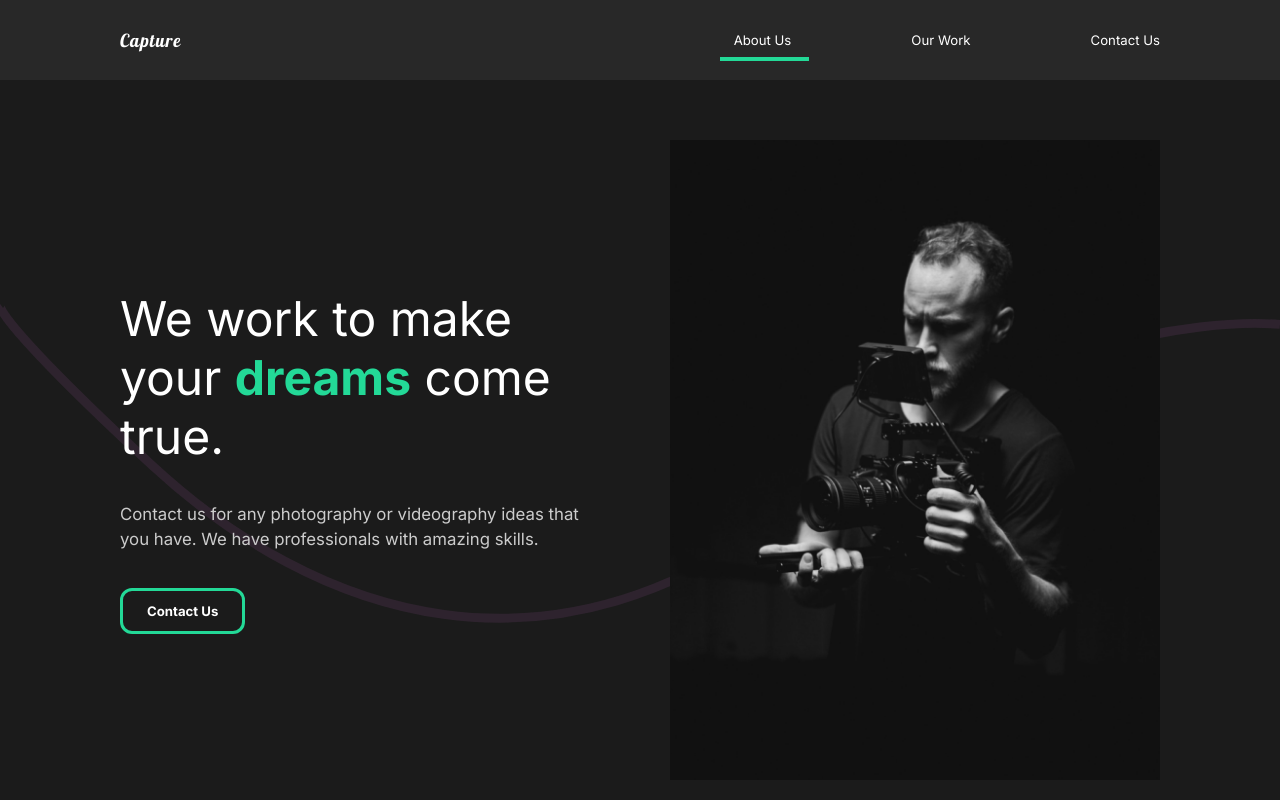
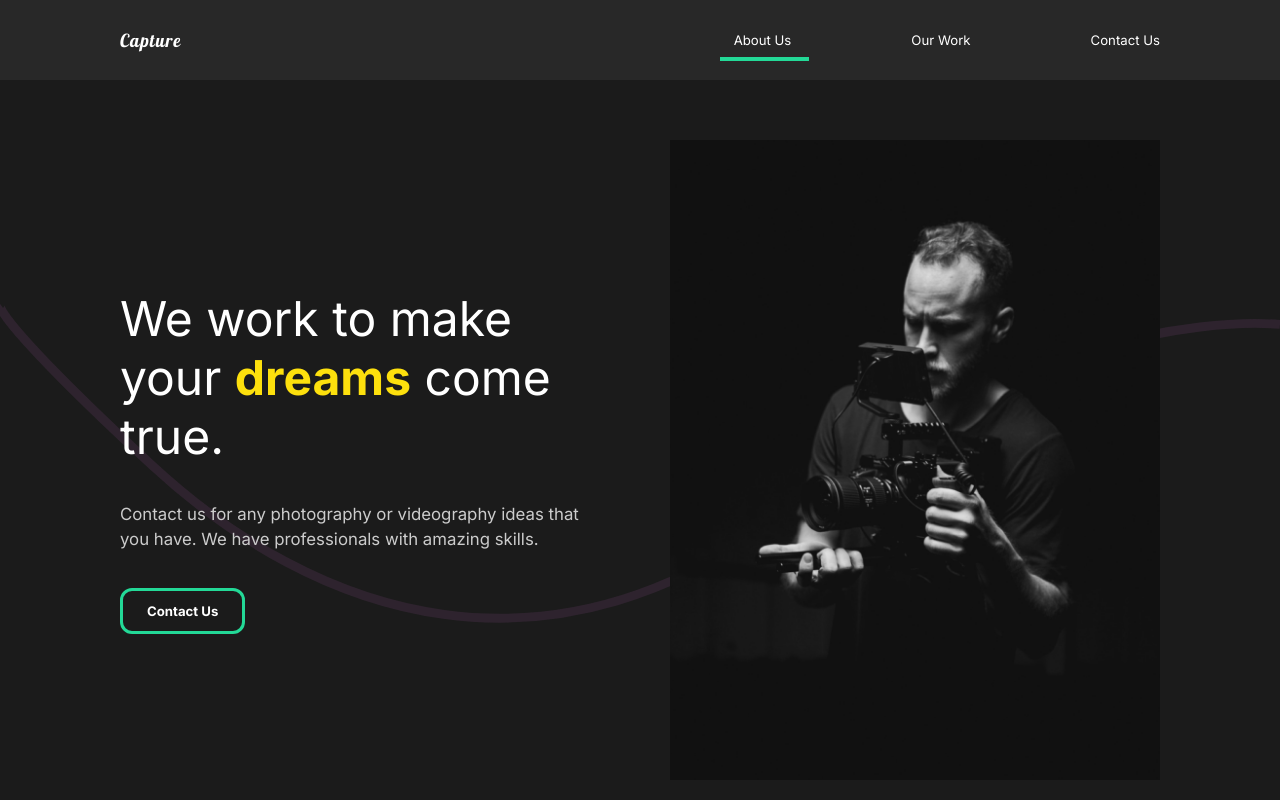
Before and after one commit to JulianSegunderaBass/capture, a React (Create React App) app: page / in a window 1280 px wide. Shown: the top 800 px of the page. Built offline with nearby package versions, Linux system fonts and the light colour scheme.

Commit message:
Changes span color to Yellow - testing Netlify build

```diff
--- a/src/components/GlobalStyle.js
+++ b/src/components/GlobalStyle.js
@@ -46,7 +46,7 @@ const GlobalStyle = createGlobalStyle`
     }
     span {
         font-weight: bold;
-        color: #23d997;
+        color: #fde00d;
     }
     p {
         padding: 3rem 0rem;
```
Also changed, not shown: 1 other file (tests, documents, lock files or other folders).
